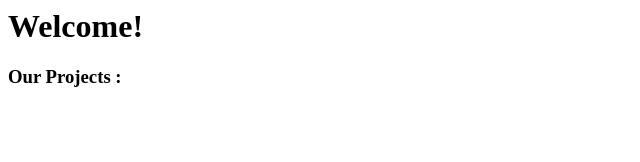
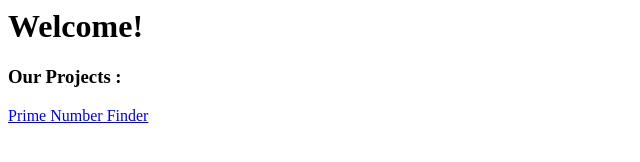
Before and after one commit to titus-chi-corp/titus-chi-corp.github.io, a plain HTML site: page index.html in a window 1280 px wide. Shown: the whole page, without its empty margins (0-640 px from the left). Drawn offline with Linux system fonts and the light colour scheme.

Commit message:
Update index.html

```diff
--- a/index.html
+++ b/index.html
@@ -9,5 +9,6 @@
     <h3>
       Our Projects :
     </h3>
+    <a href="https://titus-chi-corp/PrimNum/">Prime Number Finder</a><br>
   </body>
 </html>
```
